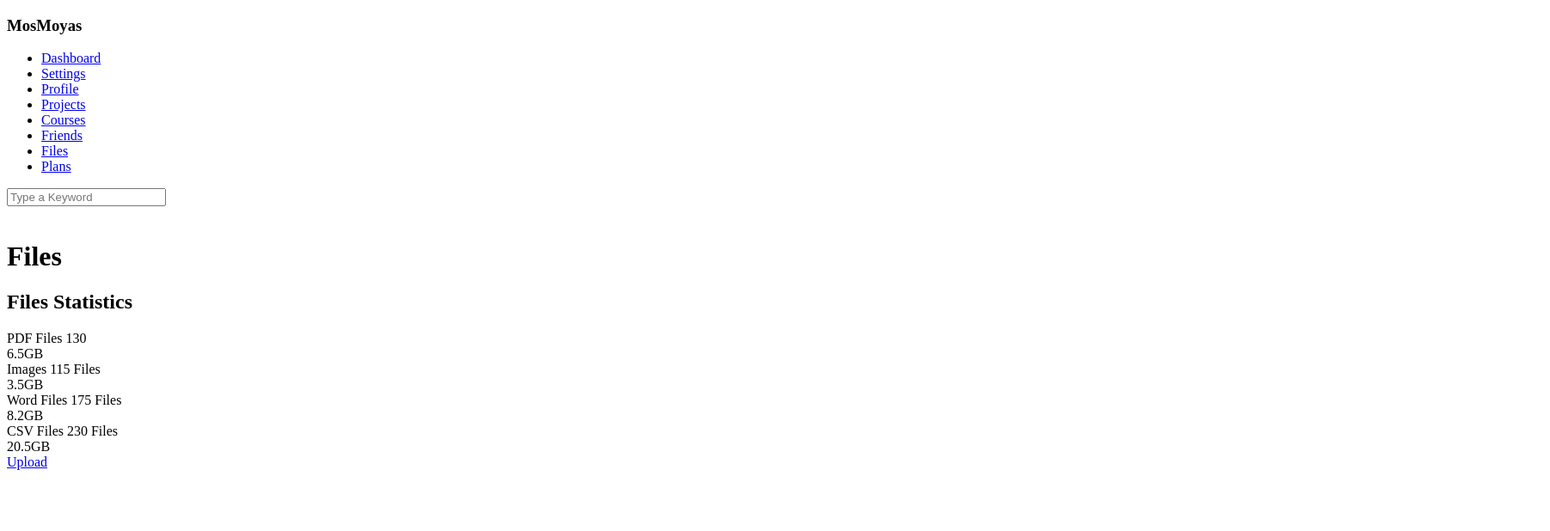
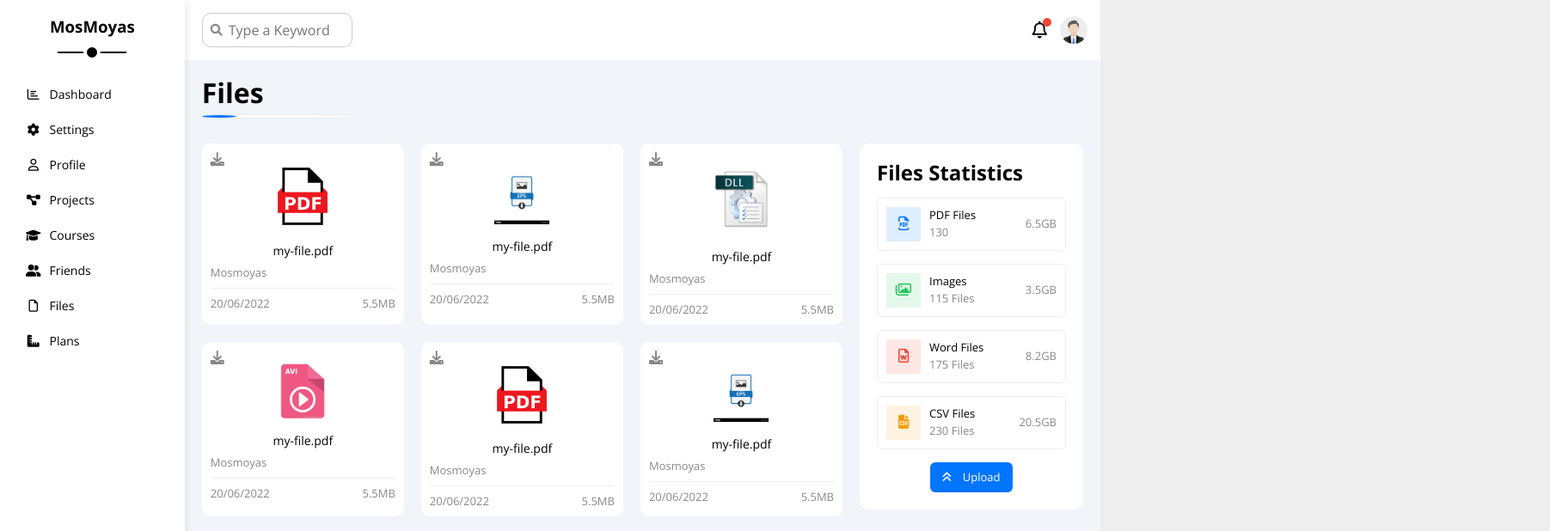
Before and after one commit to Mosmoyas/Dashboard, a plain HTML site: page files.html in a window 1280 px wide. Shown: the top 618 px of the page at 86% size, 1803 px wide, since content can reach past the window. Drawn offline with nearby package versions, Linux system fonts and the light colour scheme; the site is published under a folder, as on GitHub Pages, so addresses that start at the root find nothing.

Commit message:
links fixed

```diff
--- a/courses.html
+++ b/courses.html
@@ -6,10 +6,10 @@
     <meta http-equiv="X-UA-Compatible" content="IE=edge">
     <meta name="viewport" content="width=device-width, initial-scale=1.0">
 
-    <link rel="stylesheet" href="/css/all.min.css">
-    <link rel="stylesheet" href="/css/normalize.css">
-    <link rel="stylesheet" href="/css/framework.css">
-    <link rel="stylesheet" href="/css/master.css">
+    <link rel="stylesheet" href="css/all.min.css">
+    <link rel="stylesheet" href="css/normalize.css">
+    <link rel="stylesheet" href="css/framework.css">
+    <link rel="stylesheet" href="css/master.css">
     <link rel="preconnect" href="https://fonts.googleapis.com">
     <link rel="preconnect" href="https://fonts.gstatic.com" crossorigin>
     <link
@@ -25,42 +25,42 @@
             <h3 class="p-relative txt-c mt-0">MosMoyas</h3>
             <ul>
                 <li>
-                    <a class=" d-flex align-center fs-14 c-black rad-6 p-10" href="#index.html"><i
+                    <a class=" d-flex align-center fs-14 c-black rad-6 p-10" href="index.html"><i
                             class="fa-regular fa-chart-bar fa-fw"></i>
                         <span>Dashboard</span></a>
                 </li>
                 <li>
-                    <a class="  d-flex align-center fs-14 c-black rad-6 p-10" href="#Settings.html"><i
+                    <a class=" active d-flex align-center fs-14 c-black rad-6 p-10" href="Settings.html"><i
                             class="fa-solid fa-gear fa-fw"></i>
                         <span>Settings</span></a>
                 </li>
                 <li>
-                    <a class=" d-flex align-center fs-14 c-black rad-6 p-10" href="#Profile.html"><i
+                    <a class=" d-flex align-center fs-14 c-black rad-6 p-10" href="Profile.html"><i
                             class="fa-regular fa-user fa-fw"></i>
                         <span>Profile</span></a>
                 </li>
                 <li>
-                    <a class="d-flex align-center fs-14 c-black rad-6 p-10" href="#courses.html"><i
+                    <a class="d-flex align-center fs-14 c-black rad-6 p-10" href="projects.html"><i
                             class="fa-solid fa-diagram-project fa-fw"></i>
                         <span>Projects</span></a>
                 </li>
                 <li>
-                    <a class="active  d-flex align-center fs-14 c-black rad-6 p-10" href="#courses.html"><i
+                    <a class="  d-flex align-center fs-14 c-black rad-6 p-10" href="courses.html"><i
                             class="fa-solid fa-graduation-cap fa-fw"></i>
                         <span>Courses</span></a>
                 </li>
                 <li>
-                    <a class="  d-flex align-center fs-14 c-black rad-6 p-10" href="#friends.html">
+                    <a class="  d-flex align-center fs-14 c-black rad-6 p-10" href="friends.html">
                         <i class="fa-solid fa-user-group  fa-fw"></i>
                         <span>Friends</span></a>
                 </li>
                 <li>
-                    <a class=" d-flex align-center fs-14 c-black rad-6 p-10" href="#files.html">
+                    <a class=" d-flex align-center fs-14 c-black rad-6 p-10" href="files.html">
                         <i class="fa-regular fa-file fa-fw"></i>
                         <span>Files</span></a>
                 </li>
                 <li>
-                    <a class=" d-flex align-center fs-14 c-black rad-6 p-10" href="#plans.html">
+                    <a class=" d-flex align-center fs-14 c-black rad-6 p-10" href="plans.html">
                         <i class="fa-solid fa-ruler-combined fa-fw"></i>
                         <span>Plans</span></a>
                 </li>
@@ -76,7 +76,7 @@
                     <span class="notifications p-relative">
                         <i class="fa-regular fa-bell fa-lg"></i>
                     </span>
-                    <img class="hd-avatar" src="/images/avatar-1.jpg" alt="">
+                    <img class="hd-avatar" src="images/avatar-1.jpg" alt="">
                 </div>
 
             </div>
--- a/files.html
+++ b/files.html
@@ -6,10 +6,10 @@
     <meta http-equiv="X-UA-Compatible" content="IE=edge">
     <meta name="viewport" content="width=device-width, initial-scale=1.0">
 
-    <link rel="stylesheet" href="/css/all.min.css">
-    <link rel="stylesheet" href="/css/normalize.css">
-    <link rel="stylesheet" href="/css/framework.css">
-    <link rel="stylesheet" href="/css/master.css">
+    <link rel="stylesheet" href="css/all.min.css">
+    <link rel="stylesheet" href="css/normalize.css">
+    <link rel="stylesheet" href="css/framework.css">
+    <link rel="stylesheet" href="css/master.css">
     <link rel="preconnect" href="https://fonts.googleapis.com">
     <link rel="preconnect" href="https://fonts.gstatic.com" crossorigin>
     <link
@@ -25,42 +25,42 @@
             <h3 class="p-relative txt-c mt-0">MosMoyas</h3>
             <ul>
                 <li>
-                    <a class=" d-flex align-center fs-14 c-black rad-6 p-10" href="#index.html"><i
+                    <a class=" d-flex align-center fs-14 c-black rad-6 p-10" href="index.html"><i
                             class="fa-regular fa-chart-bar fa-fw"></i>
                         <span>Dashboard</span></a>
                 </li>
                 <li>
-                    <a class="  d-flex align-center fs-14 c-black rad-6 p-10" href="#Settings.html"><i
+                    <a class="  d-flex align-center fs-14 c-black rad-6 p-10" href="settings.html"><i
                             class="fa-solid fa-gear fa-fw"></i>
                         <span>Settings</span></a>
                 </li>
                 <li>
-                    <a class=" d-flex align-center fs-14 c-black rad-6 p-10" href="#Profile.html"><i
+                    <a class=" d-flex align-center fs-14 c-black rad-6 p-10" href="profile.html"><i
                             class="fa-regular fa-user fa-fw"></i>
                         <span>Profile</span></a>
                 </li>
                 <li>
-                    <a class="d-flex align-center fs-14 c-black rad-6 p-10" href="#courses.html"><i
+                    <a class="d-flex align-center fs-14 c-black rad-6 p-10" href="projects.html"><i
                             class="fa-solid fa-diagram-project fa-fw"></i>
                         <span>Projects</span></a>
                 </li>
                 <li>
-                    <a class="  d-flex align-center fs-14 c-black rad-6 p-10" href="#courses.html"><i
+                    <a class="  d-flex align-center fs-14 c-black rad-6 p-10" href="courses.html"><i
                             class="fa-solid fa-graduation-cap fa-fw"></i>
                         <span>Courses</span></a>
                 </li>
                 <li>
-                    <a class="   d-flex align-center fs-14 c-black rad-6 p-10" href="#friends.html">
+                    <a class="   d-flex align-center fs-14 c-black rad-6 p-10" href="friends.html">
                         <i class="fa-solid fa-user-group  fa-fw"></i>
                         <span>Friends</span></a>
                 </li>
                 <li>
-                    <a class="active d-flex align-center fs-14 c-black rad-6 p-10" href="#files.html">
+                    <a class="active d-flex align-center fs-14 c-black rad-6 p-10" href="files.html">
                         <i class="fa-regular fa-file fa-fw"></i>
                         <span>Files</span></a>
                 </li>
                 <li>
-                    <a class=" d-flex align-center fs-14 c-black rad-6 p-10" href="#plans.html">
+                    <a class=" d-flex align-center fs-14 c-black rad-6 p-10" href="plans.html">
                         <i class="fa-solid fa-ruler-combined fa-fw"></i>
                         <span>Plans</span></a>
                 </li>
@@ -76,7 +76,7 @@
                     <span class="notifications p-relative">
                         <i class="fa-regular fa-bell fa-lg"></i>
                     </span>
-                    <img class="hd-avatar" src="/images/avatar-1.jpg" alt="">
+                    <img class="hd-avatar" src="images/avatar-1.jpg" alt="">
                 </div>
 
             </div>
```
Also changed, not shown: css/master.css (+8 -60 lines), friends.html (+13 -13 lines), index.html (+15 -19 lines), plans.html (+14 -14 lines), profile.html (+13 -13 lines), projects.html (renamed from project.html, +13 -13 lines), settings.html (+13 -13 lines).
